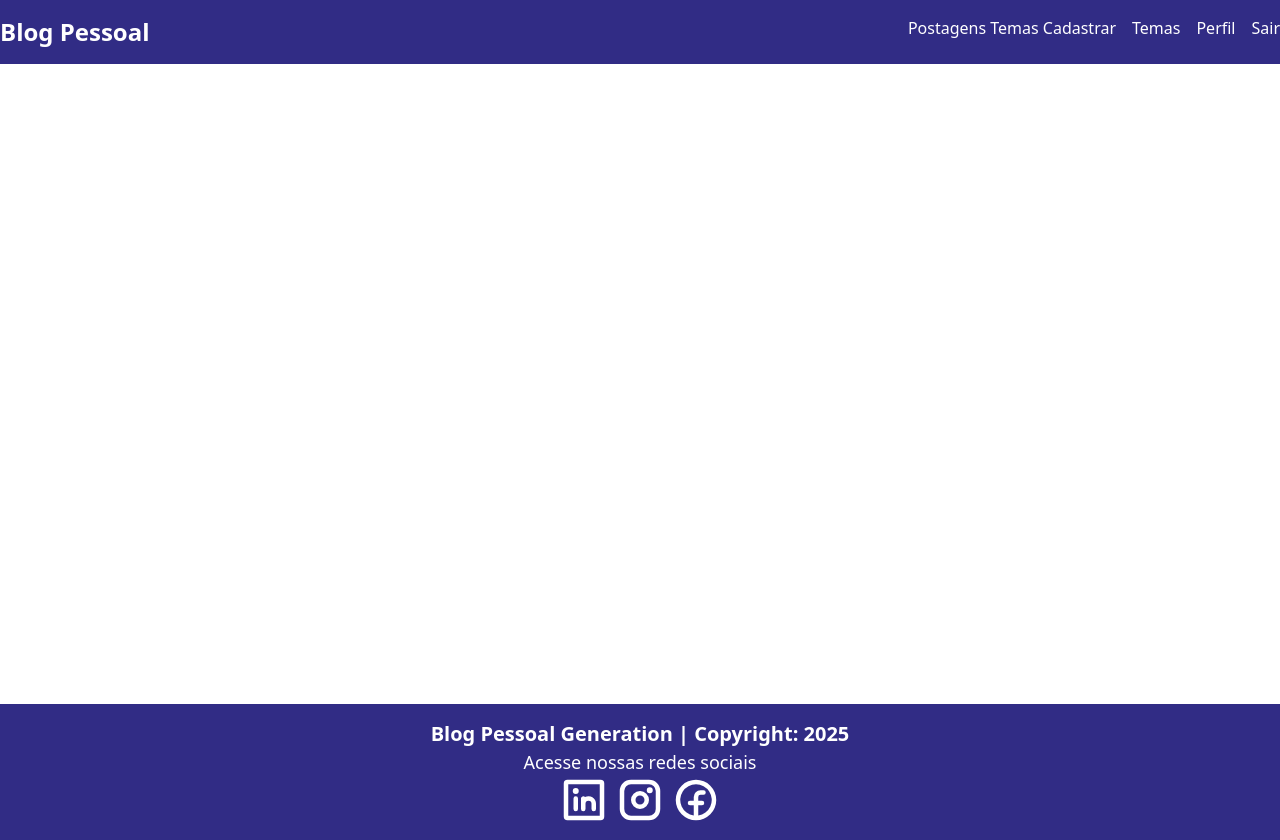
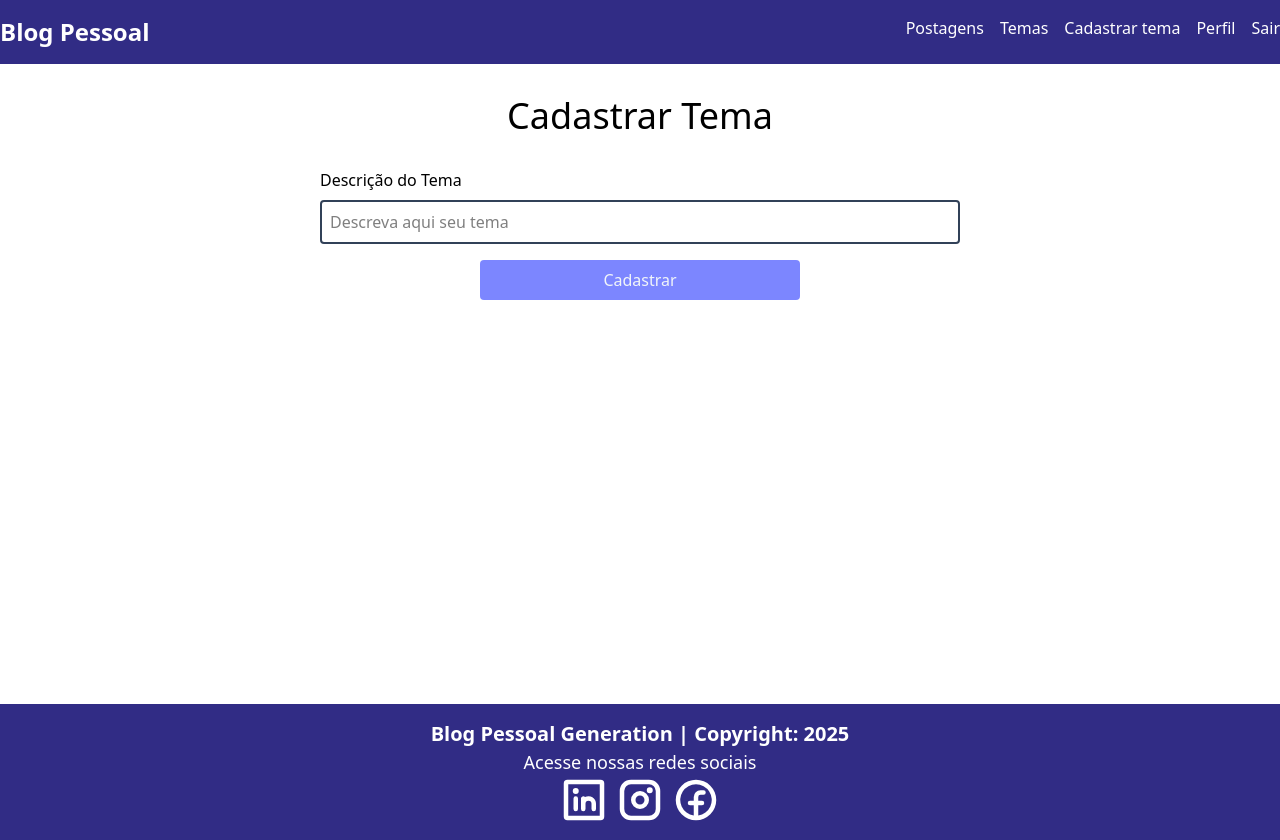
Before and after one commit to fullstackfeal/blogpessoal_react, a React (Vite) app: page /cadastrartema in a window 1280 px wide. Built offline with nearby package versions, Linux system fonts and the light colour scheme.

Commit message:
Implementa Componentes CardTema e ListaTema

```diff
--- a/src/App.tsx
+++ b/src/App.tsx
@@ -1,6 +1,7 @@
 import { BrowserRouter, Route, Routes } from "react-router-dom";
 import Footer from "./components/footer/Footer";
 import Navbar from "./components/navbar/Navbar";
+import FormTema from "./components/tema/formtema/FormTema";
 import ListaTemas from "./components/tema/listatemas/ListaTema";
 import Home from "./pages/home/Home";
 import Cadastro from "./pages/cadastro/Cadastro";
@@ -19,6 +20,8 @@
               <Route path="/home" element={<Home />} />
               <Route path="/cadastro" element={<Cadastro />} />
               <Route path="/temas" element={<ListaTemas />} />
+              <Route path="/cadastrartema" element={<FormTema />} />
+              <Route path="/editartema/:id" element={<FormTema />} />
             </Routes>
           </div>
           <Footer />
--- a/src/components/navbar/Navbar.tsx
+++ b/src/components/navbar/Navbar.tsx
@@ -21,9 +21,8 @@
 
         <div className="flex gap-4">
           Postagens
-          Temas
-          Cadastrar
           <Link to='/temas' className='hover:underline'>Temas</Link>
+          <Link to='/cadastrartema' className='hover:underline'>Cadastrar tema</Link>
           Perfil
           <Link to='' onClick={logout} className='hover:underline'>Sair</Link>
         </div>
--- a/src/components/tema/cardtema/CardTema.tsx
+++ b/src/components/tema/cardtema/CardTema.tsx
@@ -1,10 +1,16 @@
 import { Link } from "react-router-dom";
+import type Tema from "../../../models/Tema";
 
-function CardTema() {
+
+interface CardTemaProps{
+    tema: Tema
+}
+
+function CardTema({tema}: CardTemaProps) {
     return (
-        <div className="border flex flex-col rounded-2x1 overflow-hidden justify-between">
+        <div className="border flex flex-col rounded-3xl overflow-hidden justify-between">
             <header className="py-2 px-6 bg-indigo-800 text-white font-bold text-2xl">Tema</header>
-            <p className="p-8 text-3x1 bg-slate-200 h-full">Descrição</p>
+            <p className="p-8 text-3x1 bg-slate-200 h-full">{tema.descricao}</p>
 
             <div className="flex">
                 <Link
--- /dev/null
+++ b/src/components/tema/formtema/FormTema.tsx
@@ -0,0 +1,28 @@
+function FormTema() {
+    return (
+        <div className="container flex flex-col items-center justify-center mx-auto">
+            <h1 className="text-4xl text-center my-8">
+                Cadastrar Tema
+            </h1>
+            < form className="w-1/2 flex flex-col gap-4" >
+                <div className="flex flex-col gap-2">
+                    <label htmlFor="descricao">Descrição do Tema</label>
+                    <input
+                        type="text"
+                        placeholder="Descreva aqui seu tema"
+                        name="descricao"
+                        className="border-2 border-slate-700 rounded p-2"
+                    />
+                </div>
+                <button
+                    className="rounded text-slate-100 bg-indigo-400
+                        hover:bg-indigo-800 w-1/2 py-2 mx-auto flex justify-center"
+                    type="submit">
+                    Cadastrar
+                </button>
+            </form>
+        </div>
+    )
+}
+
+export default FormTema
--- a/src/components/tema/listatemas/ListaTema.tsx
+++ b/src/components/tema/listatemas/ListaTema.tsx
@@ -1,15 +1,68 @@
+import { useNavigate } from "react-router-dom";
 import CardTema from "../cardtema/CardTema";
+import { useContext, useEffect, useState } from "react";
+import { AuthContext } from "../../../contexts/AuthContext";
+import type Tema from "../../../models/Tema";
+import { buscar } from "../../../services/Service";
+import { SyncLoader } from "react-spinners";
 
 function ListaTemas() {
 
+    const navigate = useNavigate();
+    const [isLoading, setIsLoading] = useState<boolean>(false)
+    const [temas, setTemas] = useState<Tema[]>([])
+    const  {usuario, handleLogout } = useContext(AuthContext)
+    const token = usuario.token
+
+    useEffect(() => {
+        if (token === '') {
+            alert('Você precisa estar logado!')
+            navigate('/')
+        }
+    }, [token])
+
+    useEffect(() => {
+        buscarTemas()
+    }, [temas.length])
+
+    async function buscarTemas() {
+        try {
+            setIsLoading(true)
+            await buscar('/temas', setTemas, {
+                headers: { Authorization: token }
+            })
+        } catch (error: any) {
+            if (error.toString().includes('401')) {
+                handleLogout()
+            }
+        } finally {
+            setIsLoading(false)
+        }
+    }
+
     return (
         <>
-        <div className="flex justify-center w-full my-4">
-            <div className="container flex flex-col">
-                <div className="grid grid-cols-1 md:grid-cols-2 lg:grid-cols-3 gap-8">
-                          <CardTema/>
+            {isLoading && (
+                <SyncLoader
+                    color="#312e81"
+                    size={32}
+                />
+            )}
+            <div className="flex justify-center w-full my-4">
+                <div className="container flex flex-col">
+                    {(!isLoading && temas.length === 0) && (
+                        <span className="text-3xl text-center my-8">
+                            Nenhum Tema foi encontrado!
+                        </span>
+                    )}
+                    <div className="grid grid-cols-1 md:grid-cols-2 lg:grid-cols-3 gap-8">
+                        {
+                            temas.map((tema) => (
+                                <CardTema key={tema.id} tema={tema} />
+                            ))
+                        }
                     </div>
-               </div>
+                </div>
             </div>
         </>
     )
--- a/src/services/Service.ts
+++ b/src/services/Service.ts
@@ -13,3 +13,18 @@
     const resposta = await api.post(url, dados)
     setDados (resposta.data)
 }
+
+export const buscar = async (url: string, setDados: Function, header: Object) => {
+    const resposta = await api.get(url, header)
+    setDados(resposta.data)
+}
+
+export const cadastrar = async (url: string, dados: Object, setDados: Function, header: Object) => {
+    const resposta = await api.post(url, dados, header)
+    setDados(resposta.data)
+}
+
+export const atualizar = async (url: string, dados: Object, setDados: Function, header: Object) => {
+    const resposta = await api.put(url, dados, header)
+    setDados(resposta.data)
+}
```
